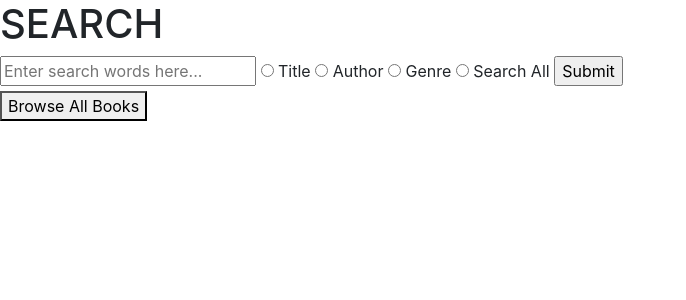
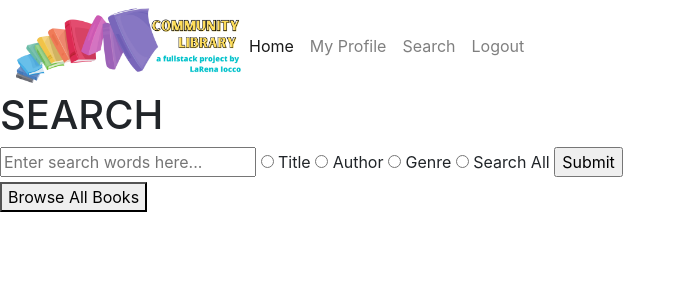
Before and after one commit to LaRenaiocco/community-library, a Flask app: page /search in a window 1280 px wide. Shown: the top 300 px of the page, without its empty margins (0-686 px from the left). Run offline with Flask 2, Linux system fonts and the light colour scheme; some libraries are stand-ins or nearby versions.

Commit message:
Working on Navbar and navbar links

```diff
--- a/server.py
+++ b/server.py
@@ -44,6 +44,13 @@ def login_user():
             flash('Incorrect Password. Please try again.')
             return redirect ('/')
 
+@app.route('/logout')
+def logout_user():
+    """Clear session and logout user"""
+
+    session.clear()
+    return redirect('/')
+
 @app.route('/create-user', methods=['POST'])
 def create_user():
     """Create new user account"""
@@ -69,6 +76,16 @@ def create_user():
         return redirect ('/')
 
 
+
+@app.route('/profile')
+def reroute_to_profile():
+    """obtain username to reroute to profile"""
+    if session.get('ID') is None:
+        flash('You must be logged in to view your profile')
+        return redirect ('/')
+
+    fname = session.get('NAME')
+    return redirect (f'profile/{fname}')
 
 @app.route('/profile/<fname>')
 def render_profile(fname):
--- a/static/js/homepage.js
+++ b/static/js/homepage.js
@@ -1 +1,5 @@
 "use strict"
+
+$("#search-button").on('click', () => {
+    document.location.href = '/search'
+})
--- a/templates/base.html
+++ b/templates/base.html
@@ -11,7 +11,7 @@
         crossorigin="anonymous"/>
     <!-- <link href="https://fonts.googleapis.com/css2?family=Major+Mono+Display&family=Montserrat&display=swap"
           rel="stylesheet"> -->
-    <!-- <link rel="icon" href="/static/favicon.png"> -->
+    <link rel="icon" href="/static/assets/favicon-32x32.png">
     <link rel="stylesheet" href="/static/css/my-styles.css"/>
     <script src="https://code.jquery.com/jquery-3.5.1.js"
               integrity="sha256-QWo7LDvxbWT2tbbQ97B53yJnYU3WhH/C8ycbRAkjPDc="
@@ -25,6 +25,36 @@
         {{ msg }}
       </p>
     {% endfor %}
+    <nav class="navbar navbar-light navbar-expand-lg">
+      <img src="/static/assets/community-library-navbar.png" height="75" class="d-inline-block align-top" alt="">
+        <!-- <div class="nav navbar-nav navbar-right">
+          <a class="nav-item nav-link" href="#">My Profile</a>
+          <a class="nav-item nav-link" href="#">Search</a>
+          <a class="nav-item nav-link" href="#">Logout</a>
+        </div>
+    </nav>
+    <nav class="navbar  navbar-light bg-light">
+      <a class="navbar-brand" href="#">Navbar</a> -->
+      <button class="navbar-toggler" type="button" data-toggle="collapse" data-target="#navbarNav" aria-controls="navbarNav" aria-expanded="false" aria-label="Toggle navigation">
+        <span class="navbar-toggler-icon"></span>
+      </button>
+      <div class="collapse navbar-collapse" id="navbarNav">
+        <ul class="navbar-nav">
+          <li class="nav-item active">
+            <a class="nav-link" href="#">Home <span class="sr-only">(current)</span></a>
+          </li>
+          <li class="nav-item">
+            <a class="nav-link" href="/profile">My Profile</a>
+          </li>
+          <li class="nav-item">
+            <a class="nav-link" href="/search">Search</a>
+          </li>
+          <li class="nav-item">
+            <a class="nav-link" href="/logout">Logout</a>
+          </li>
+        </ul>
+      </div>
+    </nav>
     {% block body %}{% endblock %}
 
     {% block after_body %}{% endblock %}
```
Also changed, not shown: templates/homepage.html (+38 -12 lines), static/assets/community-library-logo.png (added), static/assets/community-library-navbar.png (added), static/assets/favicon-32x32.png (added).
